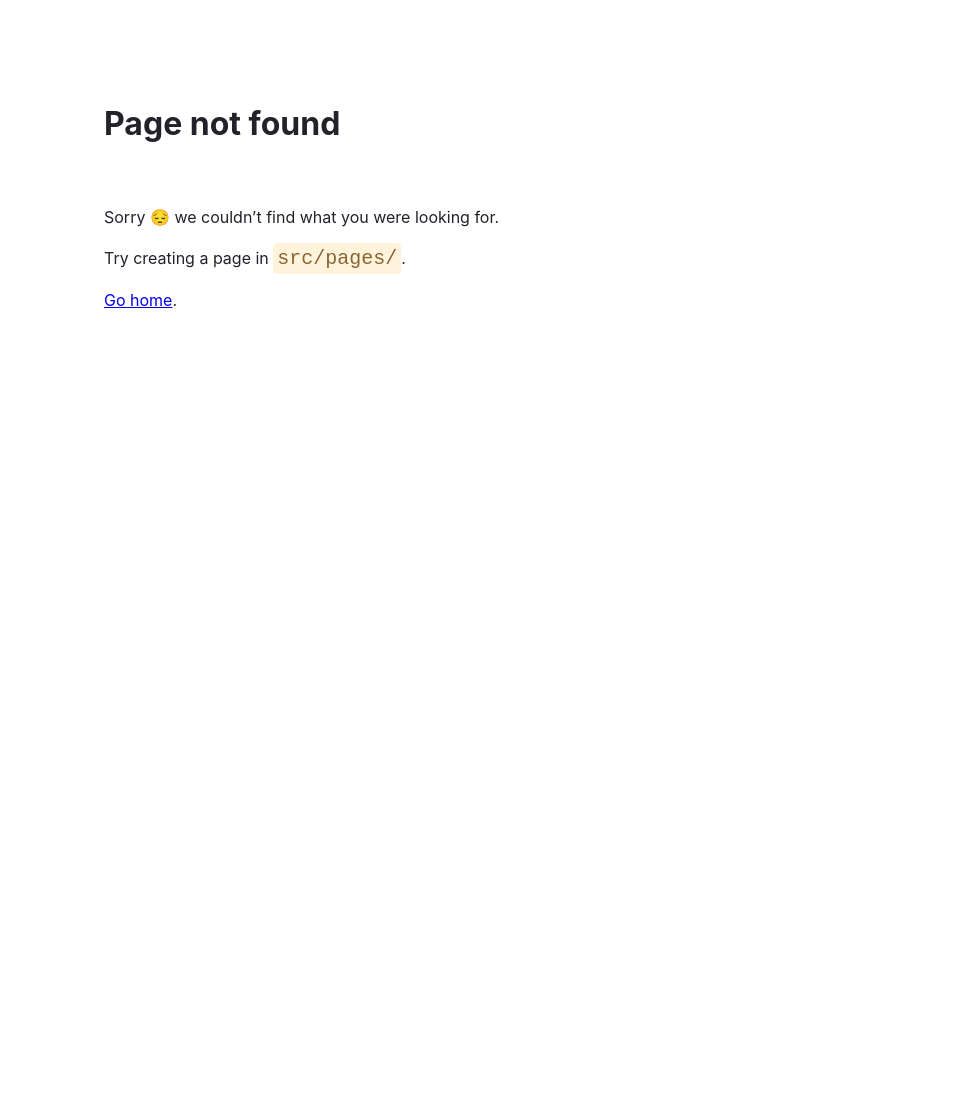
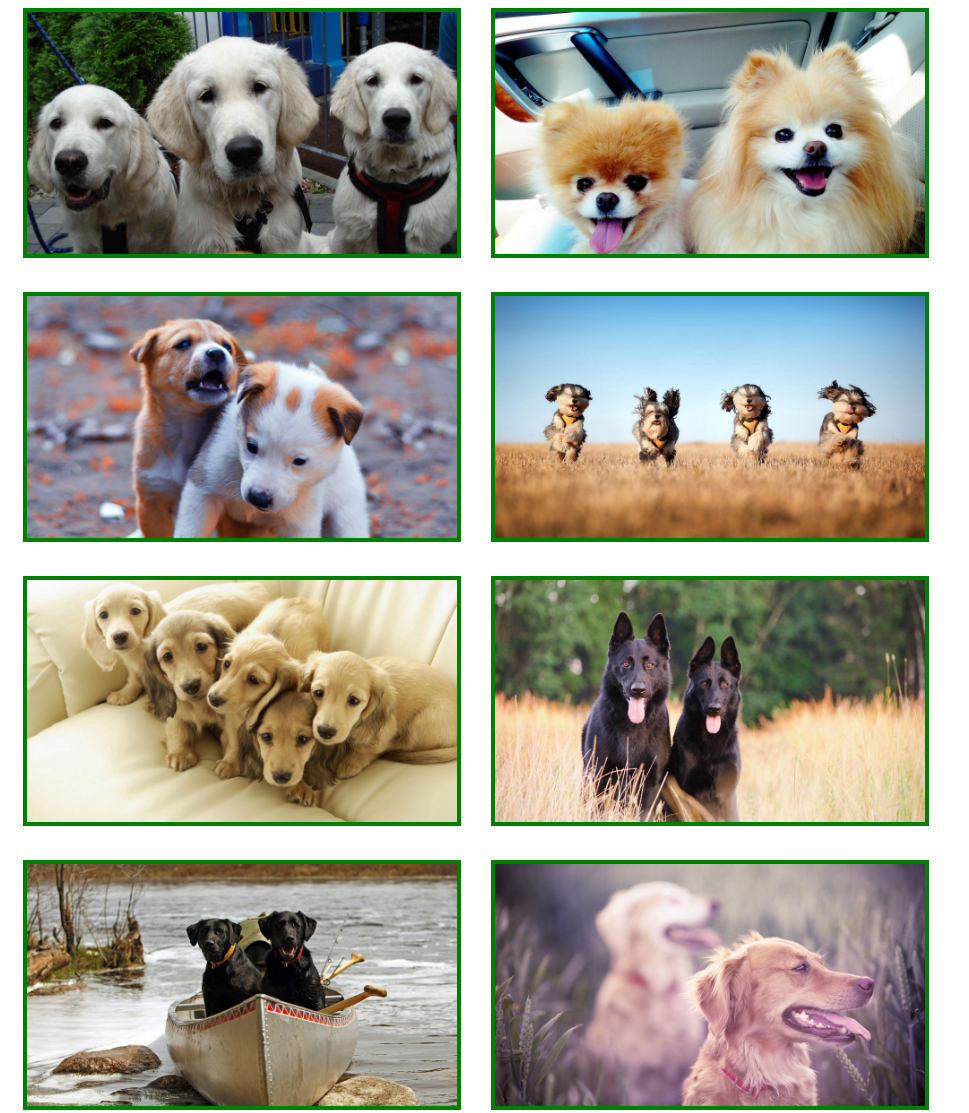
Before and after one commit to devvad/dog-app, a Gatsby site: page / in a window 1280 px wide. Before the commit this address had no page. Shown: the top 1113 px of the page, without its empty margins (0-969 px from the left). Before the commit the page ends 800 px from the top, so only its background shows below. Built offline with nearby package versions, Linux system fonts and the light colour scheme; Gatsby itself is replaced by a stand-in of ours.

Commit message:
push styles

```diff
--- a/public/static/c6b140ebed8e15c7b469c9d1467cbc3e/index.js
+++ b/src/pages/index.js
@@ -1,5 +1,6 @@
 import * as React from "react"
 import { StaticQuery, graphql } from "gatsby"
+import * as pageStyles from "./page.module.css"
 
 const IndexPage = () => {
   return (
@@ -19,8 +20,9 @@ const IndexPage = () => {
         }
       `}
       render={data => {
+        <h1>Влад, теперь я официально твой коллега?</h1>
         return data.allFile.edges.map((item) => {
-          return <img src={item.node.publicURL} width="350px" key={item.node.id}/>
+          return <img className={pageStyles.page} src={item.node.publicURL} alt="Dogs" width="430px" key={item.node.id}/>
         })
       }}
     />
--- /dev/null
+++ b/src/pages/page.module.css
@@ -0,0 +1,4 @@
+.page {
+  border: 4px solid green;
+  margin: 0 15px 30px;
+}
```
Also changed, not shown: public/page-data/dev-404-page/page-data.json (+4 -4 lines).
